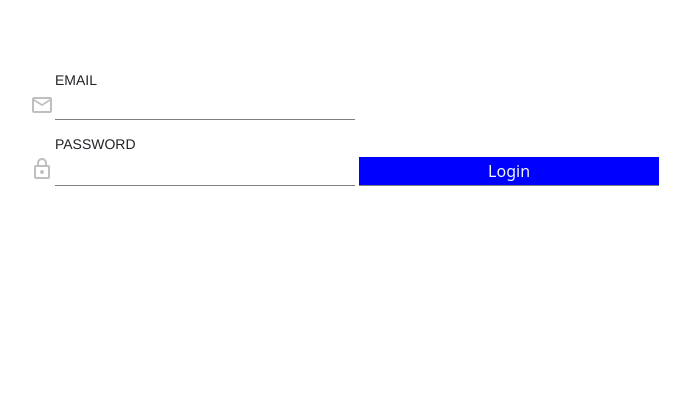
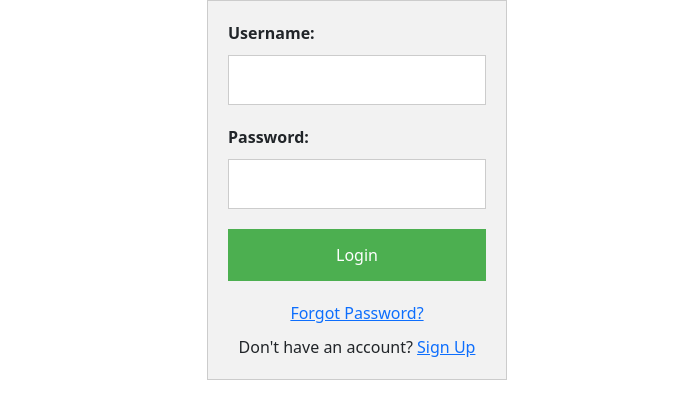
Before and after one commit to Blessman-Newton/Blog, a Django app: page /login/ in a window 1280 px wide. Shown: the top 419 px of the page, without its empty margins (283-973 px from the left). Run offline with Django 4.2, Linux system fonts and the light colour scheme.

Commit message:
after the login

```diff
--- a/Template/index.html
+++ b/Template/index.html
@@ -42,6 +42,10 @@
 					<li><a href="">SignUp</a></li>
 					<li><a href="">Add Post</a></li>
 				</ul>
+				<form class="POST" action="/logout/">
+					{% csrf_token %}
+					<input type="submit" class="btn btn-danger" value="Logout">
+				</form>
 				</div>
 		</nav>
 
--- a/Template/login.html
+++ b/Template/login.html
@@ -10,20 +10,77 @@
     <link rel="preconnect" href="https://fonts.gstatic.com" crossorigin>
     <link href="https://fonts.googleapis.com/css2?family=Roboto+Mono:ital,wght@0,300;1,300&display=swap" rel="stylesheet">
     <link href="https://fonts.googleapis.com/css2?family=Material+Symbols+Outlined:opsz,wght,FILL@20,100,1" rel="stylesheet" />
-    <link rel="stylesheet" type="text/css" href="{% static 'Style_register.css' %}">
+
     <title>Login</title>
     <style>
+
+        form {
+  width: 300px;
+  padding: 20px;
+  margin: 0 auto;
+  background-color: #f2f2f2;
+  border: 1px solid #ccc;
+}
+
+label {
+  display: block;
+  margin-bottom: 10px;
+  font-weight: bold;
+}
+
+input[type="text"], input[type="password"] {
+  width: 100%;
+  padding: 12px 20px;
+  margin-bottom: 20px;
+  border: 1px solid #ccc;
+  box-sizing: border-box;
+}
+
+input[type="submit"] {
+  width: 100%;
+  background-color: #4CAF50;
+  color: white;
+  padding: 14px 20px;
+  margin-bottom: 20px;
+  border: none;
+  cursor: pointer;
+}
+
+input[type="submit"]:hover {
+  background-color: #45a049;
+}
+
+.forgot-password {
+  display: block;
+  text-align: center;
+  margin-bottom: 10px;
+}
+
+.sign-up {
+  text-align: center;
+}
+
     </style>
 </head>
 <body>
-    <form method="POST">
-        {% csrf_token %}
-        <label for="">Email</label>
-        <span id="symbols" class="material-symbols-outlined">mail</span><input class="input" type="text" name="email">
-        <label for="">Password</label>
-        <span id="symbols" class="material-symbols-outlined">lock</span><input class="input" type="password" name="password">
-        <input class="button" type="submit" value="Login">
-    </form>
+    <div class="form">
+        <form method="POST">
+            {% csrf_token %}
+            <label for="username">Username:</label>
+            <input type="text" id="username" name="username" required>
 
+            <label for="password">Password:</label>
+            <input type="password" id="password" name="password" required>
+
+            <input type="submit" value="Login">
+
+            <a href="#" class="forgot-password">Forgot Password?</a>
+
+            <div class="sign-up">
+              Don't have an account? <a href="{% url 'register' %}">Sign Up</a>
+            </div>
+          </form>
+
+    </div>
 </body>
 </html>
--- a/blog/urls.py
+++ b/blog/urls.py
@@ -4,6 +4,7 @@ from . import views
 urlpatterns = [
 	path('',views.index, name='index'),
 	path('login/', views.login, name='login'),
+	path('logout/', views.logout, name='logout'),
 	path('register/', views.register, name='register'),
 	path('search/', views.search, name='search'),
 	path('update/<int:pk>', views.update, name='update'),
--- a/blog/views.py
+++ b/blog/views.py
@@ -2,16 +2,19 @@ from django.contrib.auth import authenticate, login, logout
 from django.shortcuts import render, redirect
 from django.contrib.auth.models import User , auth
 from django.http import HttpResponseRedirect
+from django.contrib.auth.decorators import login_required
 from .models import Post
 from .form import AddPost
 from django.contrib import messages
 # Create your views here.
 
+
+
 def index(request):
 	posts = Post.objects.all()
 	return render(request, 'index.html', {'posts':posts})
 
-
+@login_required(login_url='/login/')
 def post(request, pk):
 	blog = Post.objects.get(id=pk)
 	return render(request, 'post.html', {'blog':blog})
@@ -44,32 +47,32 @@ def register(request):
 
 def login(request):
     if request.method == "POST":
-        email = request.POST['email']
+        username = request.POST['username']
         password = request.POST['password']
 
-        user = auth.authenticate(request, email=email, password=password)
+        user = auth.authenticate(username=username, password=password)
 
         if user is not None:
-            auth.login(request,user)
+            auth.login(request, user)
             return redirect('index')
         else:
             messages.info(request, "Invaild Credentials")
-            return redirect('login')
+            return redirect('register')
 
     return render(request, 'login.html')
 
 
-
+@login_required(login_url='/login/')
 def add_post(request):
     post_form = AddPost()
     if request.method == 'POST':
-        add_new_post = AddPost(request.POST)
-        if add_new_post.is_vaild():
-            add_new_post.save()
-    return render(request, 'add_post.html', {'post_form':post_form, 'add_new_post':add_new_post})
+        post_form = AddPost(request.POST)
+        if post_form.is_vaild():
+            post_form.save()
+    return render(request, 'add_post.html', {'post_form':post_form})
 
 
-
+@login_required(login_url='/login/')
 def update(request, pk):
     call_post = Post.objects.get(id=pk)
     update_post = AddPost(instance= call_post)
@@ -81,7 +84,7 @@ def update(request, pk):
     return render(request, 'update.html', {'call_post':call_post, 'update_post':update_post})
 
 
-
+@login_required(login_url='/login/')
 def delete(request, pk):
     if request.method == 'POST':
         delete_post = Post.objects.get(id=pk)
@@ -91,11 +94,11 @@ def delete(request, pk):
 
 
 def logout(request):
-    if request.method == 'POST':
-        logout(request)
-        return HttpResponseRedirect(reserve('login'))
+	if request.method == 'POST':
+		logout(request)
+		return HttpResponseRedirect(reverse('login'))
 
-
+@login_required(login_url='/login/')
 def search(request):
     if request.method == 'POST':
         search_qurey = request.POST['search_query']
--- a/static/Style_register.css
+++ b/static/Style_register.css
@@ -7,6 +7,7 @@ body{
     display: flex;
     justify-content: center;
     align-items: flex-start;
+    flex-wrap: wrap;
     background-color: rgba(255, 255, 255, 0.491);
 }
 form{
```
Also changed, not shown: db.sqlite3.
